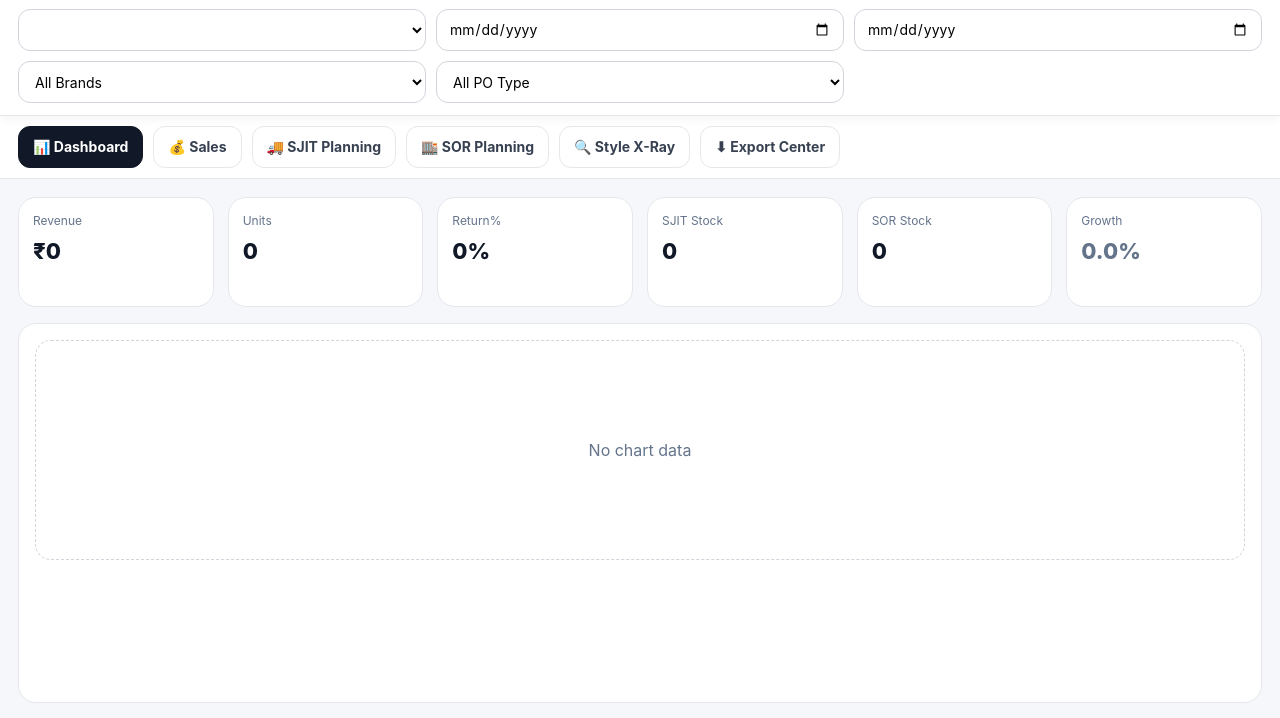
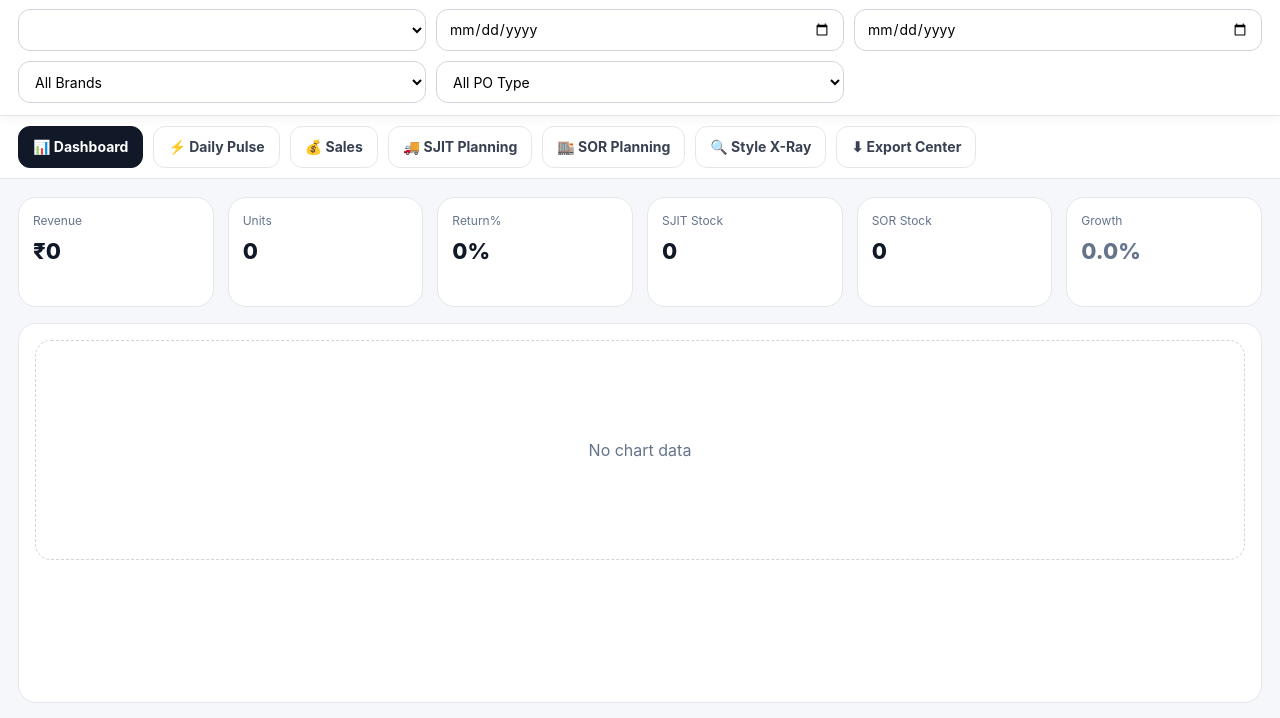
Before and after one commit to saurabhpmondal/myntra-sale-planning, a plain HTML site: page index.html in a window 1280 px wide. Shown: the part 59-777 px from the top of the page. Drawn offline with Linux system fonts and the light colour scheme; no server answers.

Commit message:
Update index.html

```diff
--- a/index.html
+++ b/index.html
@@ -86,6 +86,10 @@
   <button class="tab-btn active" data-tab="dashboard">
     📊 Dashboard
   </button>
+
+<button class="tab-btn" data-tab="daily-pulse">
+  ⚡ Daily Pulse
+</button>
 
   <button class="tab-btn" data-tab="sales">
     💰 Sales
```
